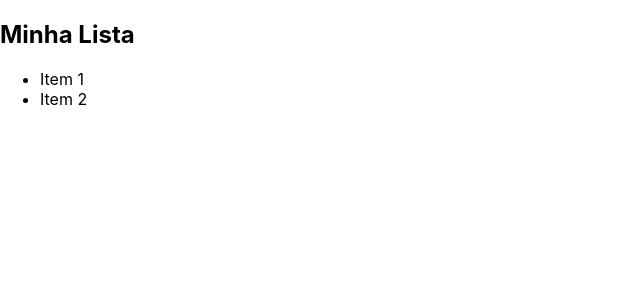
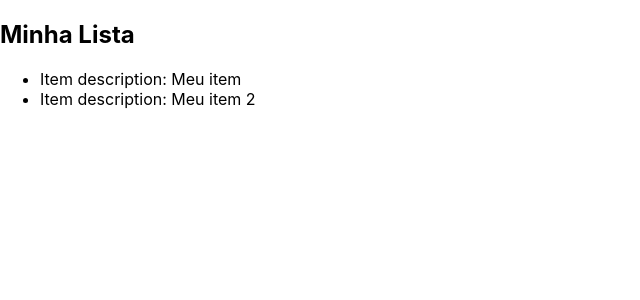
Before and after one commit to jpbjoaopedro/django-react-integration, a React (Create React App) app in the folder frontend/: page / in a window 1280 px wide. Shown: the top 300 px of the page, without its empty margins (0-640 px from the left). Built offline with nearby package versions, Linux system fonts and the light colour scheme.

Commit message:
Creating item component

```diff
--- /dev/null
+++ b/frontend/src/ItemComponent.js
@@ -0,0 +1,5 @@
+import React from "react";
+
+export default function ItemComponent(props){
+    return <li>Item description: {props.name}</li>
+}
--- a/frontend/src/ListComponent.js
+++ b/frontend/src/ListComponent.js
@@ -1,12 +1,13 @@
 import React from 'react';
+import ItemComponent from './ItemComponent';
 
 export default function ListComponent(){
     return (
         <div>
             <h2>Minha Lista</h2>
             <ul>
-                <li>Item 1</li>
-                <li>Item 2</li>
+                <ItemComponent name={'Meu item'} />
+                <ItemComponent name={'Meu item 2'} />
             </ul>
         </div>
     );
```
